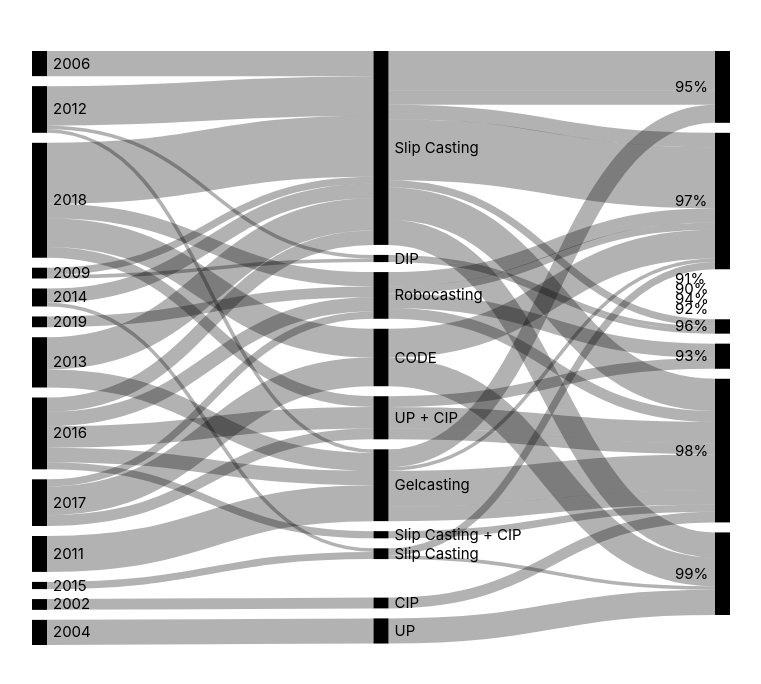
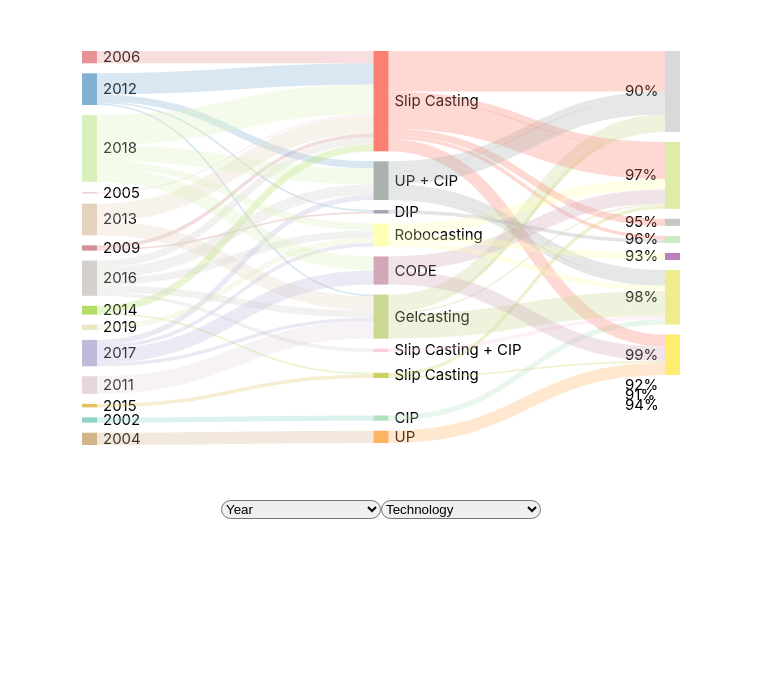
Before and after one commit to bearkillerPT/IV, a React (Create React App) app in the folder technical_ceramics/: page / in a window 1280 px wide. Shown: the top 684 px of the page, without its empty margins (259-1020 px from the left). Built offline with nearby package versions, Linux system fonts and the light colour scheme.

Commit message:
added colors and category selection tho most of the selection is not working

```diff
--- a/technical_ceramics/package.json
+++ b/technical_ceramics/package.json
@@ -6,6 +6,8 @@
     "@testing-library/jest-dom": "^5.11.4",
     "@testing-library/react": "^11.1.0",
     "@testing-library/user-event": "^12.1.10",
+    "chroma-js": "^2.1.2",
+    "d3": "^7.2.1",
     "d3-sankey": "^0.12.3",
     "json": "^11.0.0",
     "react": "^17.0.2",
--- a/technical_ceramics/src/App.js
+++ b/technical_ceramics/src/App.js
@@ -1,10 +1,12 @@
 import logo from './logo.svg';
 import './App.css';
-import { useState } from 'react'
+import { useState, useEffect } from 'react'
+import * as d3 from "d3";
 import { sankey, sankeyLinkHorizontal } from 'd3-sankey'
 import data from './data.json'
+import chroma from "chroma-js";
 
-const width = 700, height = 600
+const width = 600, height = 400
 
 const SankeyNode = ({ name, x0, x1, y0, y1, color }) => (
   <>
@@ -14,48 +16,84 @@ const SankeyNode = ({ name, x0, x1, y0, y1, color }) => (
   </>
 )
 
+
 const SankeyLink = ({ link, color }) => (
   <path
     d={sankeyLinkHorizontal()(link)}
     style={{
       fill: 'none',
       strokeOpacity: '.3',
-      stroke: '#000',
+      stroke: color,
       strokeWidth: Math.max(1, link.width),
     }}
   />
 )
 
+
 function App() {
-  const [sankeyNodes, setSankeyNodes] = useState(["Year", "Technology"])
-  var data_graph = generateGraph(sankeyNodes, "RD (%)")
-  const layout = sankey()(data_graph)
-
+  const [sankey1, setSakey1] = useState("Year")
+  const [sankey2, setSakey2] = useState("Technology")
+  const [dataGraph, setDataGraph] = useState(null)
+  useEffect(()=>{
+  setDataGraph(generateGraph([sankey1, sankey2], "RD (%)"))
+  }, [sankey1, sankey2])
+  if(dataGraph) {
+    console.log(dataGraph.links)
+    const layout = sankey()(dataGraph)
+    const color = chroma.scale("Set3").classes(dataGraph.nodes.length);
+    const colorScale = d3.scaleLinear()
+      .domain([0, dataGraph.nodes.length])
+      .range([0, 1]);
     const { nodes, links } = sankey()
       .nodeWidth(15)
       .nodePadding(10)
-    .extent([[1, 1], [width - 1, height - 5]])(data_graph);
+      .extent([[1, 1], [width - 1, height - 5]])(dataGraph);
 
     return (
       <div className="App">
+        <div class="sankeyGraph">
         <svg width={width} height={height} style={{ padding: 50 }}>
           <g style={{ mixBlendMode: 'multiply' }}>
-          {data_graph.nodes.map((node, i) => (
+            {dataGraph.nodes.map((node, i) => (
               <SankeyNode
                 {...node}
                 key={i}
+                color={color(colorScale(i)).hex()}
               />
             ))}
-          {data_graph.links.map((link, i) => (
+            {dataGraph.links.map((link, i) => (
               <SankeyLink
                 link={link}
                 key={i}
+                color={color(colorScale(link.source.index)).hex()}
+
               />
             ))}
           </g>
         </svg>
+        <div class="graphControlls">
+          <select value={sankey1} class="paramSelect" onChange={key=>{setSakey1(key.currentTarget.value)}}>
+            {Object.keys(data[0]).map((key,i) => {
+            return <option value={key} key={i}>{key}</option>
+            })
+            }
+          </select>
+          <select value={sankey2} class="paramSelect" onChange={key=>{setSakey2(key.currentTarget.value)}}>
+          {Object.keys(data[0]).map((key,i) => {
+            if(key != sankey1)
+              return <option value={key} key={i}>{key}</option>
+            })
+            }
+          </select>
+        </div>
+        </div>
       </div>
     );
+
+  }
+  else{
+    return(<div></div>);
+  }
 }
 
 //"RD (%)" will be divided into 10 categories: 90, 91, .. 99
@@ -64,7 +102,7 @@ const generateGraph = (sankeyNodes, output_var) => {
   var nodes = []
   for (let i = 0; i < sankeyNodes.length - 1; i++) {
     for (let node of data) {
-      if(!Number(node[output_var]))
+      if(!Number(node[output_var]) && !String(node[output_var]))
         continue
       let first = node[sankeyNodes[i]]
       let second = node[sankeyNodes[i + 1]]
--- a/technical_ceramics/src/index.css
+++ b/technical_ceramics/src/index.css
@@ -11,3 +11,25 @@ code {
   font-family: source-code-pro, Menlo, Monaco, Consolas, 'Courier New',
     monospace;
 }
+
+.App{
+  display: flex;
+  justify-content: space-around;
+  align-items: center;
+}
+.sankeyGraph{
+  display: flex;
+  align-items: center;
+  flex-direction: column;
+}
+.graphControlls{
+  display: flex;
+  justify-content: space-between;
+  align-items: center;
+  padding-bottom: 3vh;
+}
+.paramSelect{
+  flex:1;
+  max-width: 20vh;
+  border-radius: 2vh;
+}
```
Also changed, not shown: 2 other files (tests, documents, lock files or other folders). Lines whose indentation alone changed are shown as unchanged.
